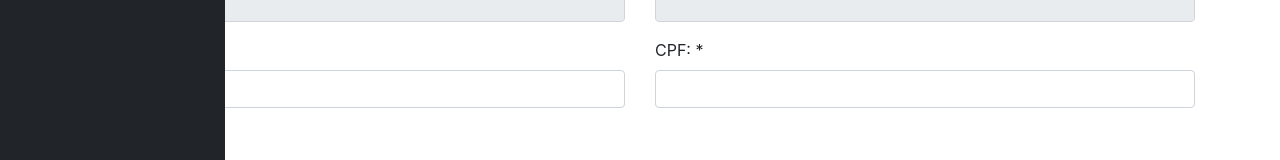
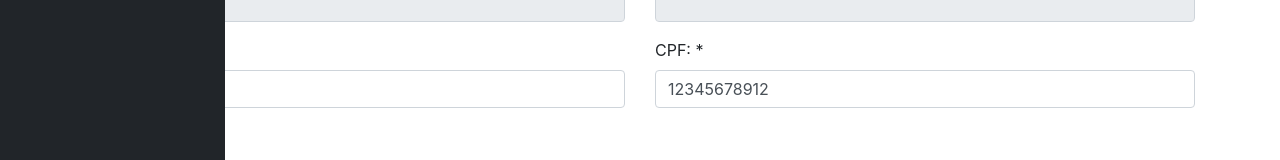
Before and after one commit to renatoganske/clientes, an Angular app in the folder frontend/clientes-app/: page /clientes-form in a window 1280 px wide. Shown: the part 256-416 px from the top of the page. Built offline with nearby package versions, Linux system fonts and the light colour scheme.

Commit message:
feat: criado e injetado o clientes service.

```diff
--- a/frontend/clientes-app/angular.json
+++ b/frontend/clientes-app/angular.json
@@ -123,6 +123,10 @@
           }
         }
       }
-    }},
-  "defaultProject": "clientes-app"
+    }
+  },
+  "defaultProject": "clientes-app",
+  "cli": {
+    "analytics": false
+  }
 }
--- a/frontend/clientes-app/src/app/app.module.ts
+++ b/frontend/clientes-app/src/app/app.module.ts
@@ -7,6 +7,7 @@ import { AppComponent } from './app.component';
 import { TemplateModule } from './template/template.module';
 import { HomeComponent } from './home/home.component';
 import { ClientesModule } from './clientes/clientes.module';
+import { ClientesService } from './clientes.service';
 
 @NgModule({
   declarations: [
@@ -19,7 +20,7 @@ import { ClientesModule } from './clientes/clientes.module';
     TemplateModule,
     ClientesModule
   ],
-  providers: [],
+  providers: [ClientesService],
   bootstrap: [AppComponent]
 })
 export class AppModule { }
--- /dev/null
+++ b/frontend/clientes-app/src/app/clientes.service.ts
@@ -0,0 +1,16 @@
+import { Cliente } from './clientes/cliente';
+import { Injectable } from '@angular/core';
+
+@Injectable({
+  providedIn: 'root',
+})
+export class ClientesService {
+  constructor() {}
+
+  getCliente(): Cliente {
+    let cliente: Cliente = new Cliente();
+    cliente.nome = 'Fulano de Tal';
+    cliente.cpf = '12345678912';
+    return cliente;
+  }
+}
--- a/frontend/clientes-app/src/app/clientes/clientes-form/clientes-form.component.ts
+++ b/frontend/clientes-app/src/app/clientes/clientes-form/clientes-form.component.ts
@@ -1,6 +1,7 @@
 import { Component, OnInit } from '@angular/core';
 
-import { Cliente } from '../cliente'
+import { Cliente } from '../cliente';
+import { ClientesService } from '../../clientes.service';
 
 @Component({
   selector: 'app-clientes-form',
@@ -11,8 +12,8 @@ export class ClientesFormComponent implements OnInit {
 
   cliente: Cliente;
 
-  constructor() {
-    this.cliente = new Cliente();
+  constructor( private service: ClientesService) {
+    this.cliente = service.getCliente();
   }
 
   ngOnInit(): void {
```
